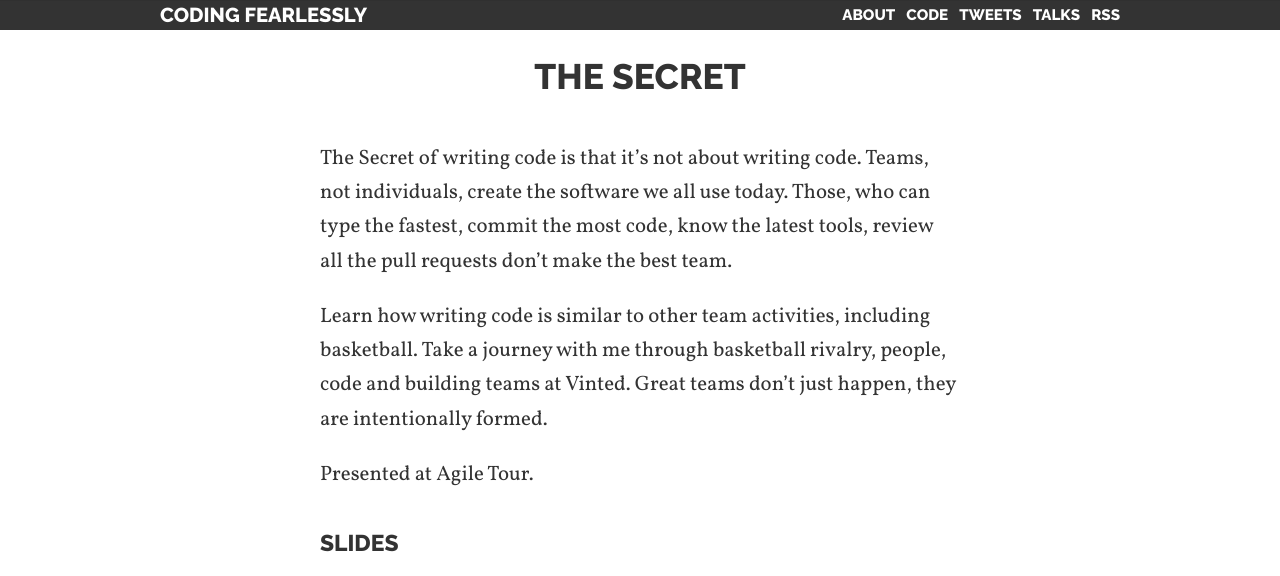
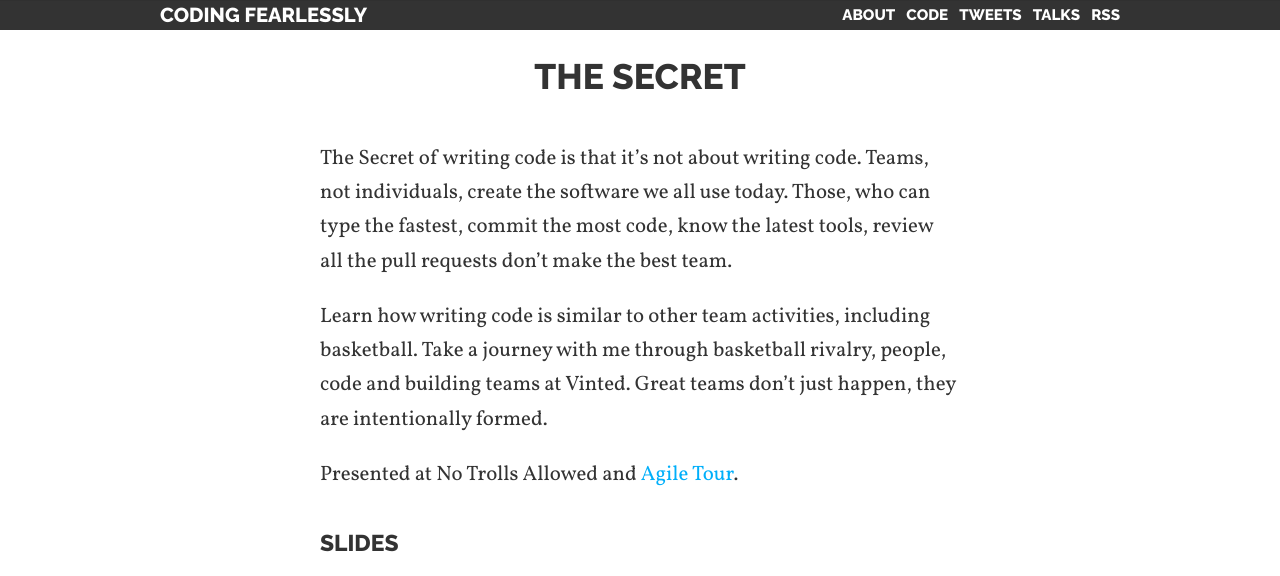
Before and after one commit to mmozuras/mmozuras.github.com, a Jekyll site: the page built from talk/_posts/2019-10-24-the-secret.md, in a window 1280 px wide, cut to the strip 0-576 px from the top of the page. Built offline with Jekyll 4.4.1, drawn with Linux system fonts in a browser that asks for light colours; comment, search, counter and statistics services are not loaded.

Commit message:
Add No Trolls Allowed as a presentation location to The Secret

```diff
--- a/talk/_posts/2019-10-24-the-secret.md
+++ b/talk/_posts/2019-10-24-the-secret.md
@@ -8,7 +8,7 @@ The Secret of writing code is that it's not about writing code. Teams, not indiv
 
 Learn how writing code is similar to other team activities, including basketball. Take a journey with me through basketball rivalry, people, code and building teams at Vinted. Great teams don't just happen, they are intentionally formed.
 
-Presented at Agile Tour.
+Presented at No Trolls Allowed and [Agile Tour](//2019.agileturas.lt/vilnius/speaker/mindaugas-mozuras/).
 
 ## Slides
 
```
